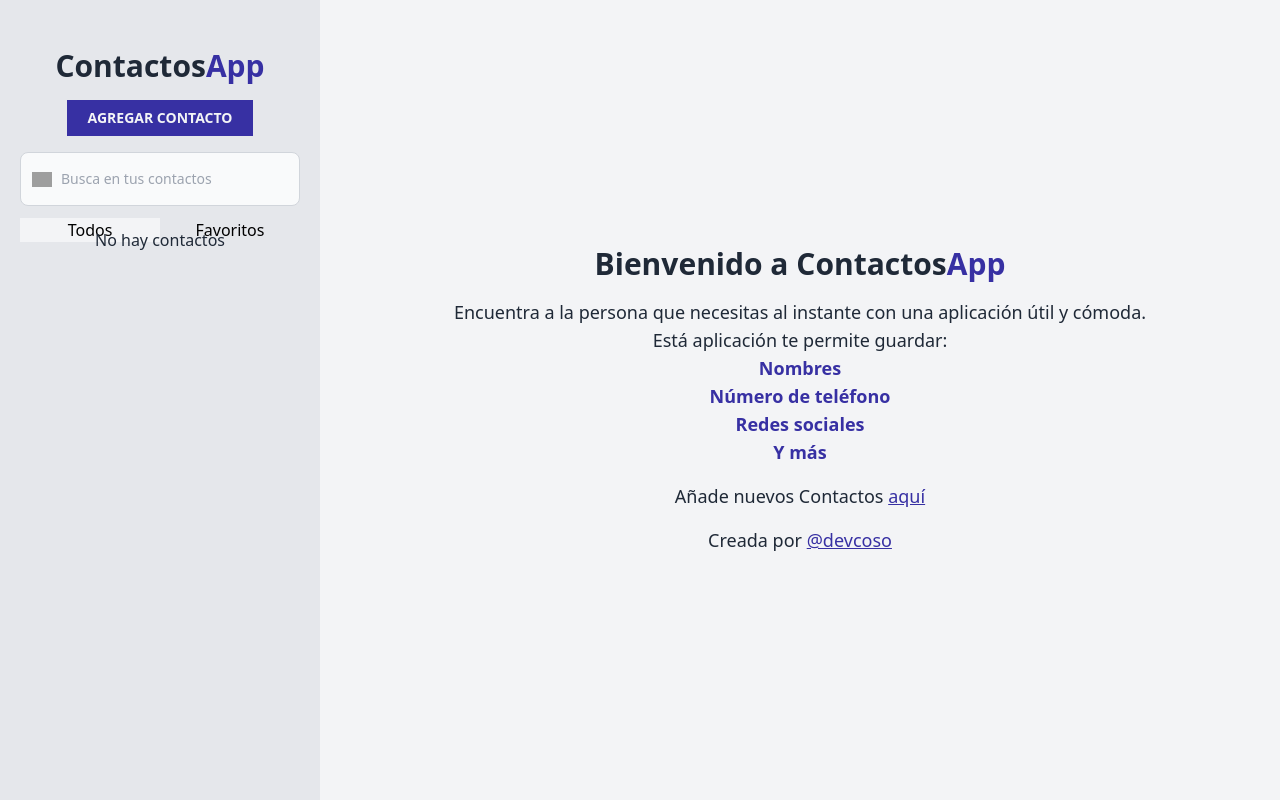
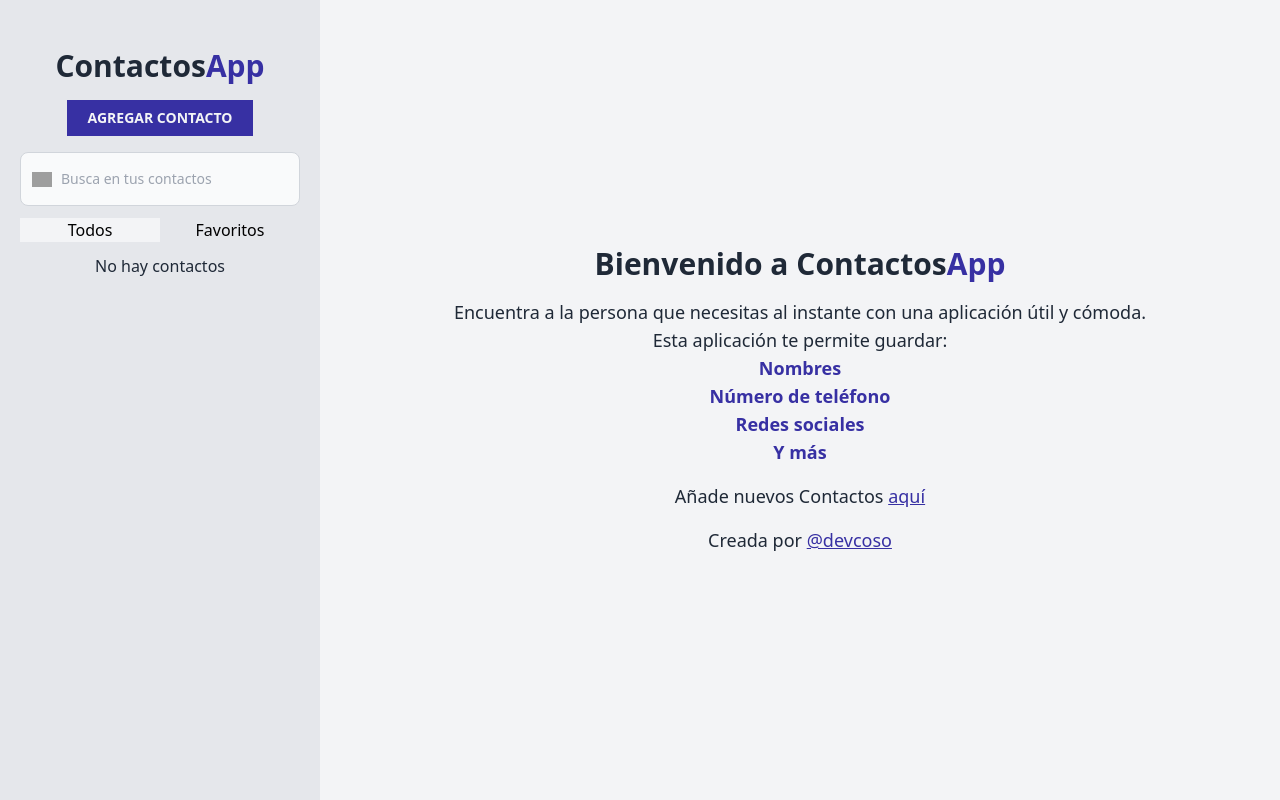
Before and after one commit to devcoso/ContactosApp, a React (Vite) app: page / in a window 1280 px wide. Built offline with nearby package versions, Linux system fonts and the light colour scheme; grey boxes are pictures that could not be loaded.

Commit message:
Arreglando estilos y un acento

```diff
--- a/src/components/Layout.tsx
+++ b/src/components/Layout.tsx
@@ -83,9 +83,9 @@ const Layout = () => {
     }, [search]);
 
     return (
-        <div className="xl:flex xl:min-h-screen">
-            <aside className='bg-gray-200 px-5 py-10 h-auto xl:h-screen flex-shrink-0 xl:w-1/4'>
-                <div className='xl:h-1/4'>
+        <div className="xl:flex xl:h-screen">
+            <aside className='bg-gray-200 px-5 py-10 h-full xl:h-screen xl:w-1/4 flex flex-col'>
+                <div className=''>
                     <Link to="/"><h1 className='text-2xl md:text-3xl lg:text-3xl text-center lg:my-2 font-bold text-gray-800'>Contactos<span className='text-indigo-800'>App</span></h1></Link>
                     <Link to="/agregar"  className={`block w-2/3 text-center m-auto my-4 py-2 hover:bg-indigo-950 text-gray-100 uppercase font-bold text-xs md:text-sm ${location.pathname === "/agregar" ? 'bg-indigo-950' : 'bg-indigo-800'}`}>Agregar Contacto</Link>
                     <div className="mx-auto">
@@ -103,7 +103,7 @@ const Layout = () => {
                     </div>
                 </div>
 
-                <div className='flex flex-col max-h-44 xl:max-h-full xl:h-3/4 overflow-y-scroll xl:no-scrollbar'>
+                <div className='max-h-44 xl:max-h-full max overflow-y-scroll no-scrollbar'>
                     {showContacts.length ? showContacts.map(contact => (
                         <Link key={contact.id} className={`flex relative py-5 px-2 border-t-2 hover:bg-gray-100 border-gray-300 ${location.pathname.slice(10) === contact.id && 'bg-gray-100'} `} to={`/contacto/${contact.id}`}>
                             {contact.firstName} {contact.lastName}
--- a/src/pages/Home.tsx
+++ b/src/pages/Home.tsx
@@ -6,7 +6,7 @@ export default function Home() {
       <h1 className=" text-center text-3xl font-bold text-gray-800">Bienvenido a Contactos<span className="text-indigo-800">App</span></h1>
       <div className="text-gray-800 text-center text-lg">
         <p>Encuentra a la persona que necesitas al instante con una aplicación útil y cómoda.</p>
-        <p> Está aplicación te permite guardar:</p>
+        <p> Esta aplicación te permite guardar:</p>
         <ul className="text-indigo-800 font-semibold">
           <li>Nombres</li>
           <li>Número de teléfono</li>
```
